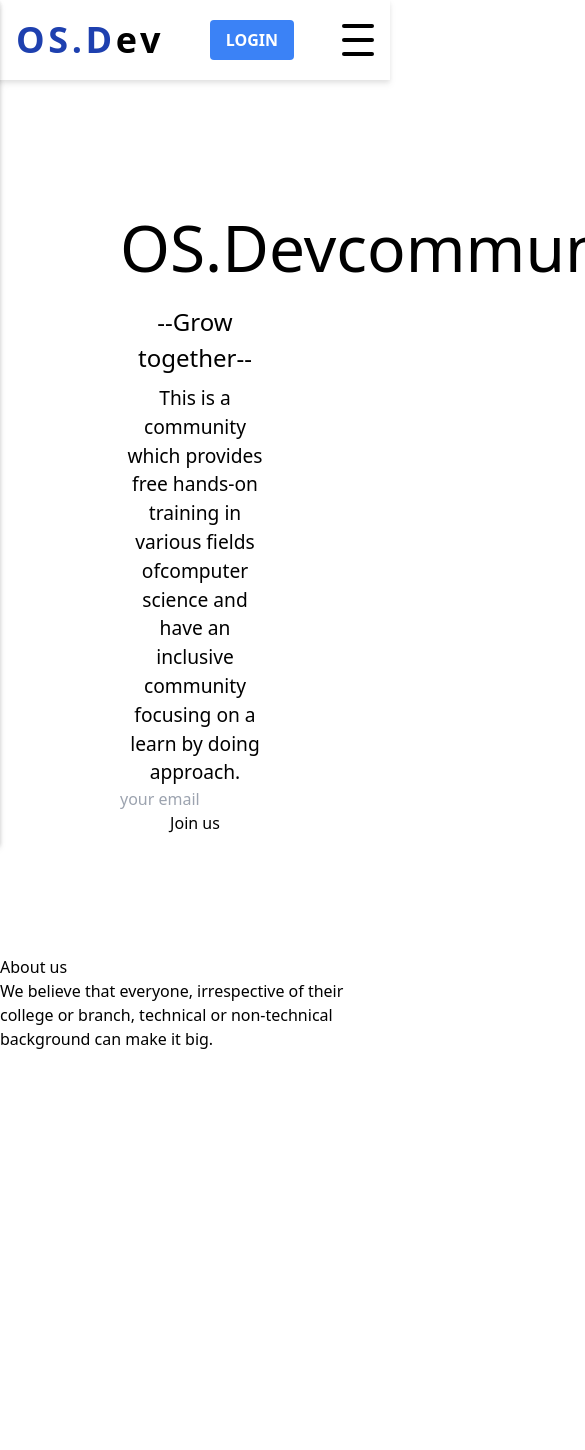
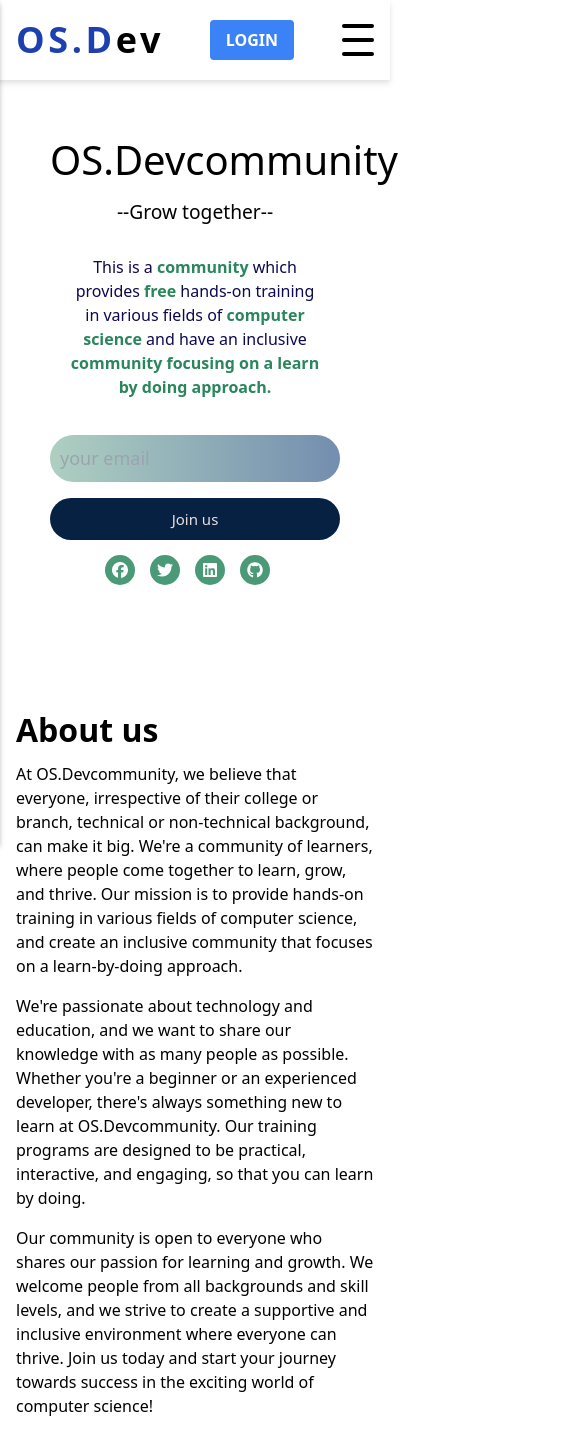
Before and after one commit to OSE-NETWORK/OSEN, a Next.js app in the folder Frontend/: page / in a window 390 px wide. Shown: the top 1450 px of the page, 585 px wide, since content can reach past the window. Before the commit the page ends 1051 px from the top, so only its background shows below. Built offline with nearby package versions, Linux system fonts and the light colour scheme.

Commit message:
Components/Hero/hero.module.css
commit message

```diff
--- a/Frontend/Components/About/about.jsx
+++ b/Frontend/Components/About/about.jsx
@@ -1,14 +1,21 @@
 import React from "react";
+import styles from "./about.module.css";
 
 function About() {
   return (
-    <div>
+    <div className={styles["about-container"]}>
       <h1>About us</h1>
       <p>
-        We believe that everyone, irrespective of their college or branch,
-        technical or non-technical background can make it big.
+        At OS.Devcommunity, we believe that everyone, irrespective of their college or branch, technical or non-technical background, can make it big. We're a community of learners, where people come together to learn, grow, and thrive. Our mission is to provide hands-on training in various fields of computer science, and create an inclusive community that focuses on a learn-by-doing approach.
+      </p>
+      <p>
+        We're passionate about technology and education, and we want to share our knowledge with as many people as possible. Whether you're a beginner or an experienced developer, there's always something new to learn at OS.Devcommunity. Our training programs are designed to be practical, interactive, and engaging, so that you can learn by doing.
+      </p>
+      <p>
+        Our community is open to everyone who shares our passion for learning and growth. We welcome people from all backgrounds and skill levels, and we strive to create a supportive and inclusive environment where everyone can thrive. Join us today and start your journey towards success in the exciting world of computer science!
       </p>
     </div>
   );
 }
+
 export default About;
--- /dev/null
+++ b/Frontend/Components/About/about.module.css
@@ -0,0 +1,33 @@
+.about-container {
+    max-width: 800px;
+    margin: 20 auto;
+    padding: 2rem;
+  }
+
+  .about-container h1 {
+    font-size: 2.5rem;
+    font-weight: bold;
+    margin-bottom: 1rem;
+  }
+
+  .about-container p {
+    font-size: 1.2rem;
+    line-height: 1.5;
+    margin-bottom: 1.5rem;
+  }
+  @media (max-width: 768px) {
+    .about-container {
+      padding: 1rem;
+      margin: 10px auto;
+    }
+
+    .about-container h1 {
+      font-size: 2rem;
+      margin-bottom: 0.5rem;
+    }
+
+    .about-container p {
+      font-size: 1rem;
+      margin-bottom: 1rem;
+    }
+  }
--- a/Frontend/Components/Hero/hero.jsx
+++ b/Frontend/Components/Hero/hero.jsx
@@ -1,26 +1,31 @@
 import React from "react";
 import styles from "./hero.module.css";
 
+
 function Hero() {
   return (
-    <div id = "Hero" className={styles.container}>
+    <div id="Hero" className={styles.container}>
       <h1 className={styles.title}>OS.Devcommunity</h1>
       <h3 className={styles.subtitle}>--Grow together--</h3>
       <p className={styles.description}>
         This is a <span>community</span> which provides <span>free</span> hands-on training in various
-        fields of<span>computer science </span> and have an inclusive <span>community focusing on a
+        fields of <span>computer science</span> and have an inclusive <span>community focusing on a
         learn by doing approach.</span>
       </p>
 
       <label>
-      <input type="text" placeholder="your email" className={styles.input} />
-      <button>Join us</button>
-
+        <input type="text" placeholder="your email" className={styles.input} />
+        <button className={styles.joinButton}>Join us</button>
       </label>
 
+      <div className={styles.iconContainer}>
+        <a href="https://www.facebook.com/"><i className="fab fa-facebook"></i></a>
+        <a href="https://twitter.com/"><i className="fab fa-twitter"></i></a>
+        <a href="https://www.linkedin.com/"><i className="fab fa-linkedin"></i></a>
+        <a href="https://github.com/"><i className="fab fa-github"></i></a>
+      </div>
+
     </div>
-
-
   );
 }
 
--- a/Frontend/Components/Hero/hero.module.css
+++ b/Frontend/Components/Hero/hero.module.css
@@ -1,28 +1,127 @@
-/* home.module.css */
+/* hero.module.css */
 
-/* Container styles */
 .container {
-    max-width: 800px;
+  max-width: 100%;
   margin: 0 auto;
   padding: 120px;
   justify-content: center;
   text-align: center;
+  background-color: #fff;
 }
 
-  /* Title styles */
 .title {
-    font-size:4rem;
+  font-size: 4rem;
   margin-bottom: 0.5rem;
 }
 
-  /* Subtitle styles */
 .subtitle {
   font-size: 1.5rem;
   margin-bottom: 0.5rem;
 }
 
-  /* Description styles */
 .description {
+  font-size: 2rem;
+  line-height: 1.5;
+  padding: 20px;
+  color: #0c094f;
+}
+
+.description span {
+  font-weight: bold;
+  color: #2a865d;
+}
+
+.input {
+  padding: 10px;
+  font-size: 18px;
+  border: none;
+  border-radius: 35px;
+  background: linear-gradient(to right, #aecfc1, #738eaf);
+  margin-right: 10px;
+  width: 300px;
+  color: #3e5252;
+  background-color: #ccd1db;
+}
+
+.joinButton {
+  padding: 10px 20px;
+  font-size: 15px;
+  border: none;
+  border-radius: 35px;
+  background-color: #062142;
+  color: #ebdede;
+  cursor: pointer;
+}
+
+.joinButton:hover {
+  background-color: #a6cea8;
+}
+
+.iconContainer {
+  display: flex;
+  justify-content: center;
+  align-items: center;
+  margin-bottom: 30px;
+  padding: 30px;
+}
+
+.iconContainer a {
+  display: inline-flex;
+  justify-content: center;
+  align-items: center;
+  margin-right: 10px;
+  width: 40px;
+  height: 40px;
+  border-radius: 50%;
+  background-color: #4a9977;
+  color: #fff;
+  font-size: 20px;
+  transition: all 0.3s;
+}
+
+.iconContainer a:hover {
+  transform: translateY(-5px);
+  box-shadow: 0 10px 20px rgba(110, 126, 161, 0.2);
+}
+
+@media (max-width: 768px) {
+  .container {
+    padding: 50px;
+  }
+
+  .title {
+    font-size: 2.5rem;
+    margin-bottom: 0.5rem;
+  }
+
+  .subtitle {
     font-size: 1.2rem;
-    line-height: 1.5;
+    margin-bottom: 0.5rem;
   }
+
+  .description {
+    font-size: 1rem;
+    margin-bottom: 1rem;
+  }
+
+  .input {
+    width: 100%;
+    margin-right: 0;
+    margin-bottom: 1rem;
+  }
+
+  .joinButton {
+    width: 100%;
+  }
+
+  .iconContainer {
+    padding: 15px;
+  }
+
+  .iconContainer a {
+    margin-right: 15px;
+    width: 30px;
+    height: 30px;
+    font-size: 16px;
+  }
+}
--- a/Frontend/package.json
+++ b/Frontend/package.json
@@ -9,6 +9,7 @@
     "lint": "next lint"
   },
   "dependencies": {
+    "@fortawesome/fontawesome-free": "^6.4.0",
     "eslint": "8.38.0",
     "eslint-config-next": "13.3.0",
     "next": "13.3.0",
--- a/Frontend/pages/index.js
+++ b/Frontend/pages/index.js
@@ -1,6 +1,8 @@
 import Head from 'next/head'
 import Image from 'next/image'
 import styles from '../styles/Home.module.css'
+import '@fortawesome/fontawesome-free/css/all.min.css';
+
 
 export default function Home() {
   return (
```
Also changed, not shown: Frontend/Components/Nabvar/navbar.jsx (+98 -42 lines), 1 other file (tests, documents, lock files or other folders). Lines whose indentation alone changed are shown as unchanged.
